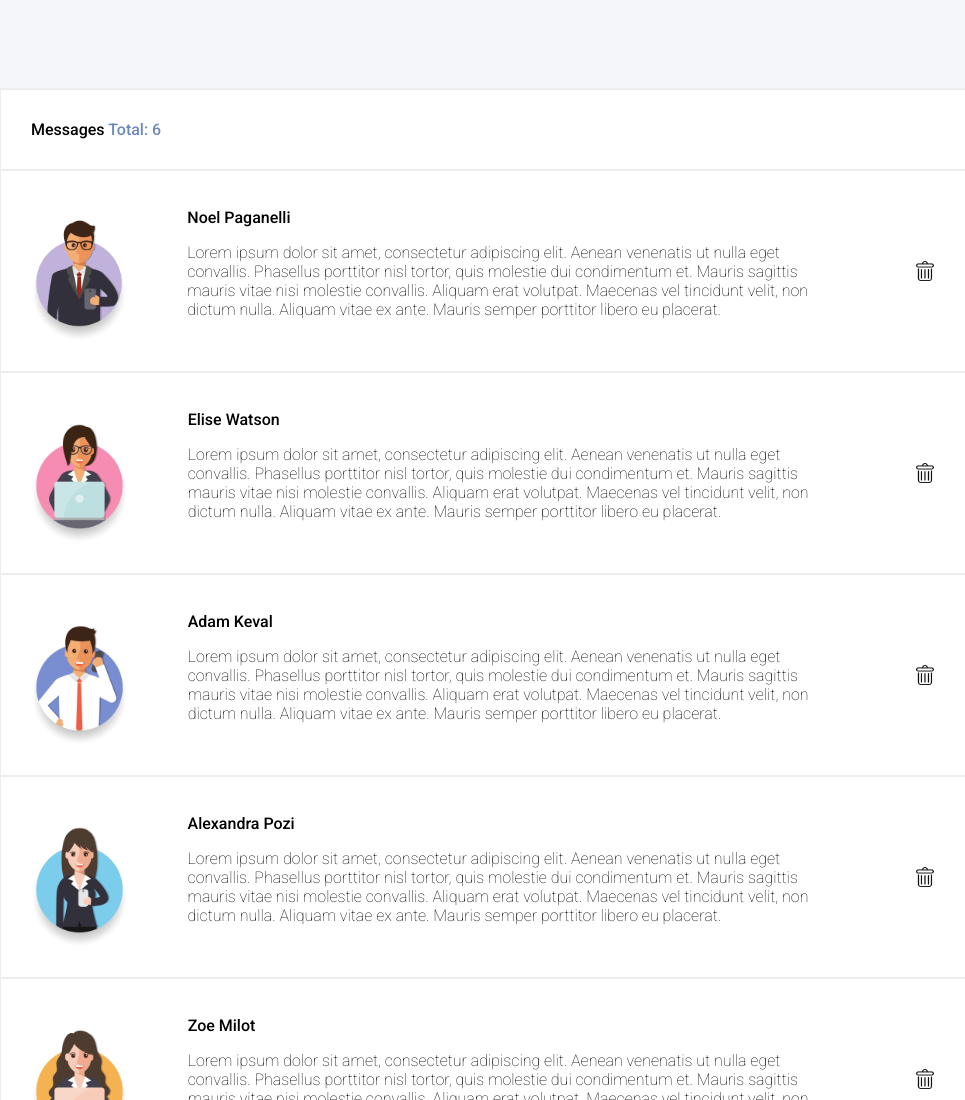
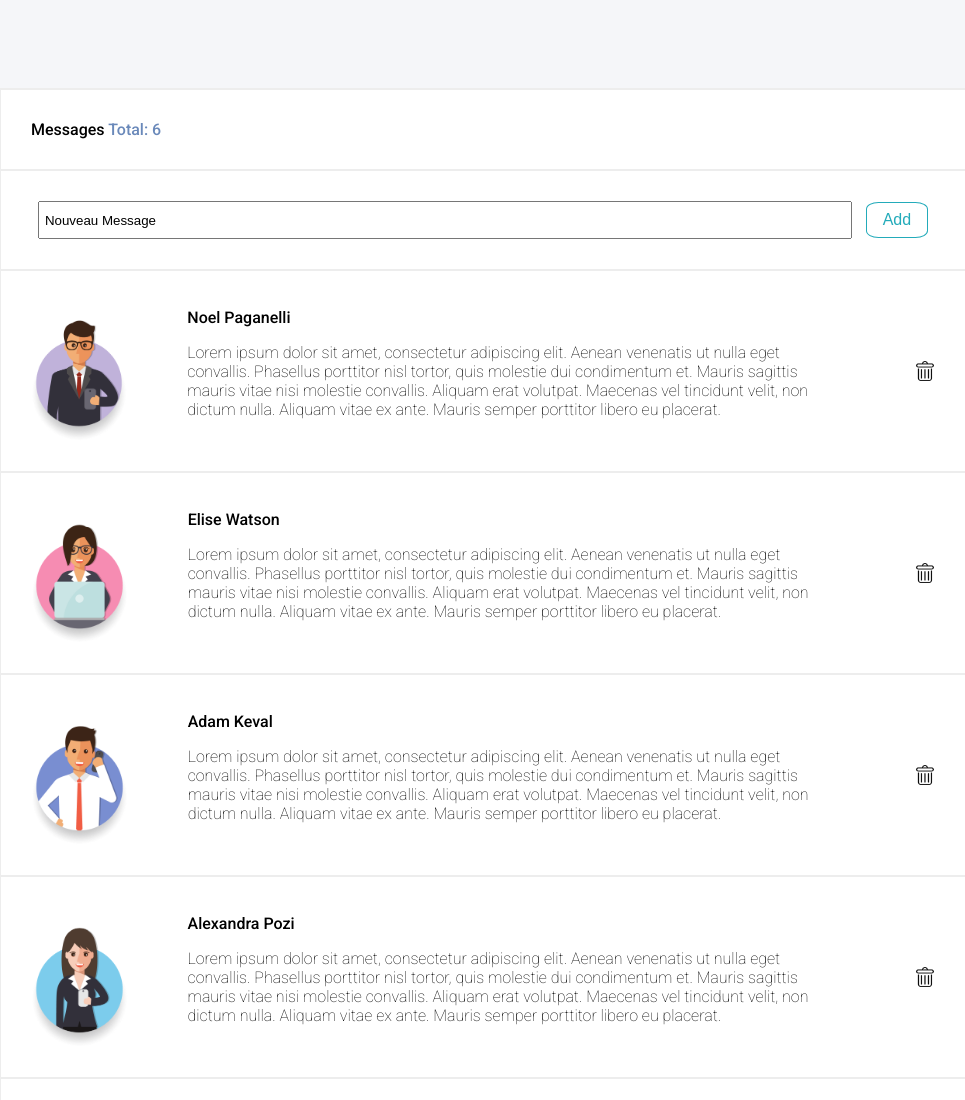
Before and after one commit to Maxime-Lapeyrere/MyMails, a plain HTML site: page index.html in a window 1280 px wide. Shown: the top 1100 px of the page, without its empty margins (177-1142 px from the left). Drawn offline with Linux system fonts and the light colour scheme.

Commit message:
ajout des boutons

```diff
--- a/index.html
+++ b/index.html
@@ -12,6 +12,10 @@
     <ul>
         <li class="count tmplt">
             <h6>Messages <span class="blue">Total: <span id="compteur">0</span></span></h6>
+        </li>
+        <li class="newtxt tmplt">
+            <input type="text" name="message" value="Nouveau Message">
+            <button type="button">Add</button>
         </li>
         <li class="mail tmplt" class="num">
             <img class="avatar" src="./img/Fichier 1.png" alt="photo de profil Noel">
--- a/scripts.js
+++ b/scripts.js
@@ -11,3 +11,5 @@ trashClick[i].addEventListener("click",
         }
     )
 }
+
+var clickadd = document.get
--- a/style.css
+++ b/style.css
@@ -55,3 +55,28 @@ p {
 .blue{
   color: rgb(106, 137, 186);
 }
+
+.newtxt{
+  justify-content: space-around;
+}
+input{
+  width: 100vh;
+  height: 3vh;
+  padding: 5px;
+}
+button{
+  color: #23abba;
+  background-color: white;
+  padding: 1vh 2vh;
+  border: 1px solid #23abba;
+  border-radius: 20%;
+  font-size: 1rem;
+}
+button:hover{
+  background-color: #23abba ;
+  color: white;
+  cursor: pointer;
+}
+button:focus{
+  outline: 0;
+}
```
